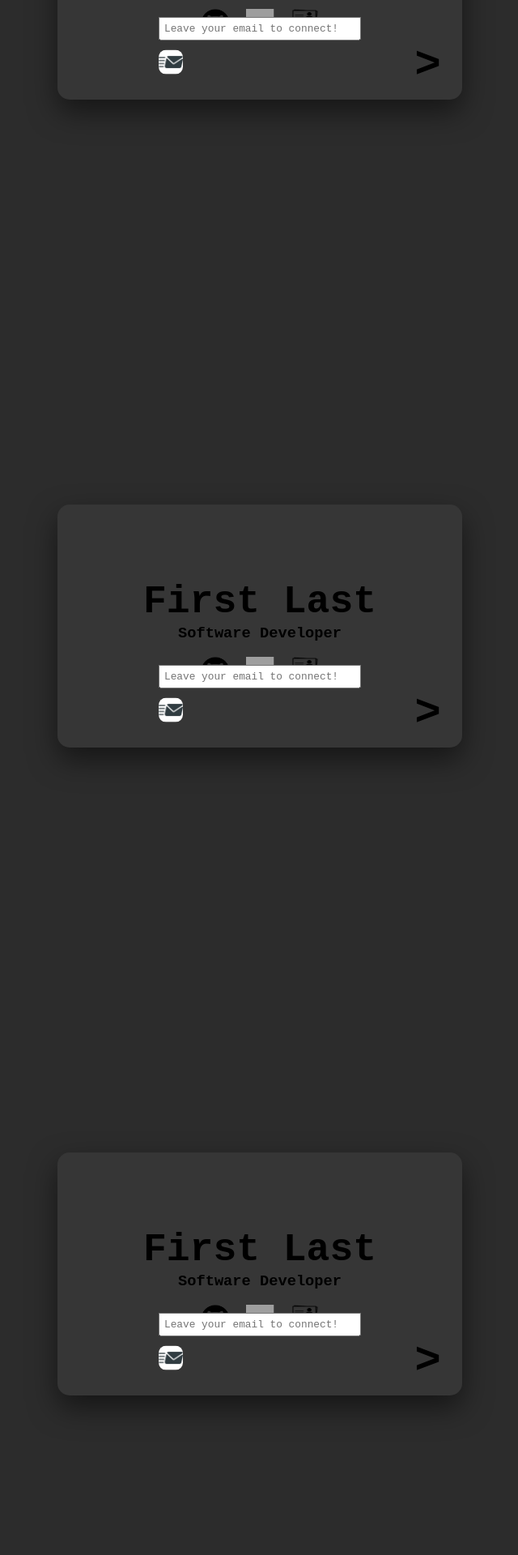
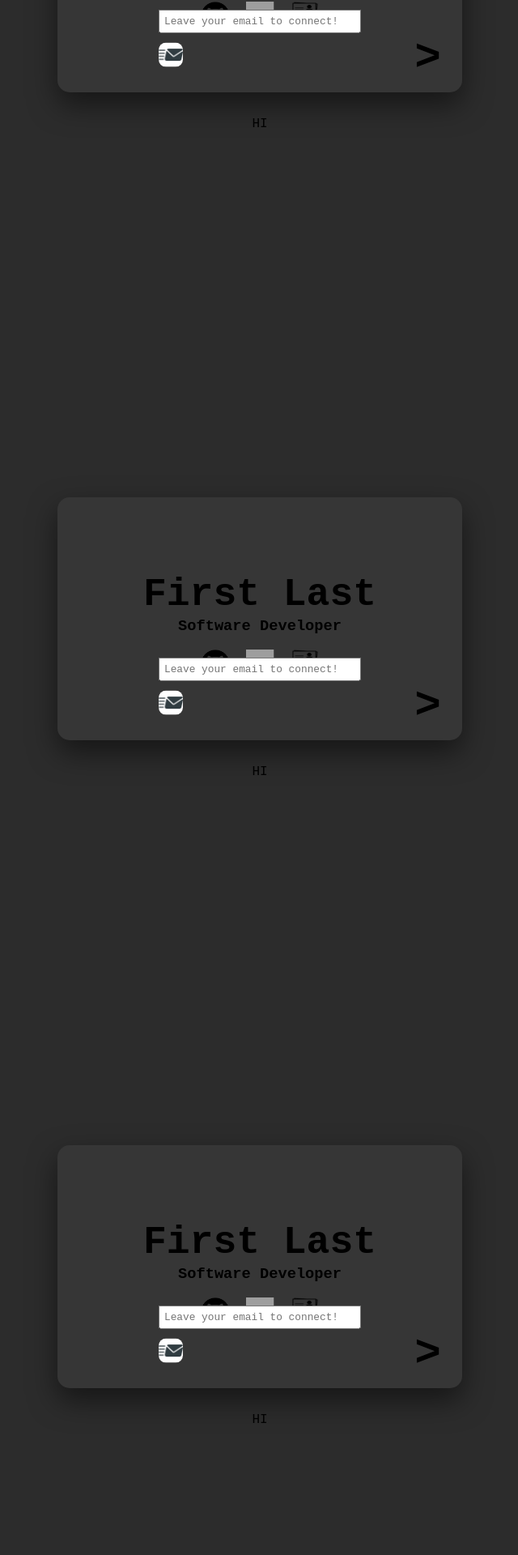
Before and after one commit to Kefancao/me, a React (Create React App) app: page / in a window 1280 px wide. Shown: the part 427-2347 px from the top of the page at 81% size, without its empty margins (319-959 px from the left). Built offline with nearby package versions, Linux system fonts and the light colour scheme; grey boxes are pictures that could not be loaded.

Commit message:
Cosine formula for card appearances

```diff
--- a/src/App.js
+++ b/src/App.js
@@ -1,23 +1,31 @@
-import React, {useState} from 'react'
-import './styles.css'
-import Card1 from './Card1'
+import React, { useState, useEffect } from "react";
+import "./styles.css";
+import Card1 from "./Card1";
 
 function App() {
-  const [idx, setIdx] = useState(1);
+  const [pos, setPos] = useState(window.pageYOffset);
 
-  const iterate = () => {
-    console.log('scrolled')
-  }
+  useEffect(() => {
+    const handleScroll = () => {
+      console.log(window.pageYOffset);
+      console.log( window.innerHeight);
+      setPos(window.pageYOffset);
+    };
+
+    window.addEventListener("scroll", handleScroll);
+
+    return () => window.removeEventListener("scroll", handleScroll);
+  }, []);
 
   return (
-    <div className="outer-container" onScroll={iterate}>
-        <Card1 num = {idx}/>
-        <Card1 num = {idx}/>
-        <Card1 num = {idx}/>
-        <Card1 num = {idx}/>
-        <Card1 num = {idx}/>
-        <Card1 num = {idx}/>
-    </div>);
+    <div className="outer-container">
+      <Card1 opac={(Math.cos((window.pageYOffset* 2 * Math.PI)/ window.innerHeight) + 0.75)} />
+      <Card1 opac={(Math.cos((window.pageYOffset* 2 * Math.PI)/ window.innerHeight) + 0.75)} />
+      <Card1 opac={(Math.cos((window.pageYOffset* 2 * Math.PI)/ window.innerHeight) + 0.75)} />
+      <Card1 opac={(Math.cos((window.pageYOffset* 2 * Math.PI)/ window.innerHeight) + 0.75)} />
+      <Card1 opac={(Math.cos((window.pageYOffset* 2 * Math.PI)/ window.innerHeight) + 0.75)} />
+    </div>
+  );
 }
 
 export default App;
--- a/src/Card1.js
+++ b/src/Card1.js
@@ -4,7 +4,7 @@ import GitHubIcon from './github.png'
 import LinkedInIcon from './linkedin.png'
 import SendLogo from './send.png'
 
-export default function Card1() {
+export default function Card1(props) {
 
 	const card = useRef();
 	const flip = () => {
@@ -17,7 +17,7 @@ export default function Card1() {
 
 	return (
 		<div className="scene">
-			<div ref={card} className="card" onClick={flip} onScroll={e => scroll(e)}>
+			<div style = {{opacity : props.opac}} ref={card} className="card" onClick={flip} onScroll={e => scroll(e)}>
 				<div className="face front">
 					<h3 className="name">First Last</h3>
 					<h3 className="career">Software Developer</h3>
@@ -38,6 +38,7 @@ export default function Card1() {
 				</div>
 				<div className="face back">Hi</div>
 			</div>
+			<div className="ref">HI</div>
 		</div>
 	)
 }
--- a/src/styles.css
+++ b/src/styles.css
@@ -58,7 +58,6 @@
 .back{
 	transform: rotateY(-180deg);
 }
-
 
 .name{
 	width: fit-content;
```
Also changed, not shown: 2 other files (tests, documents, lock files or other folders).
